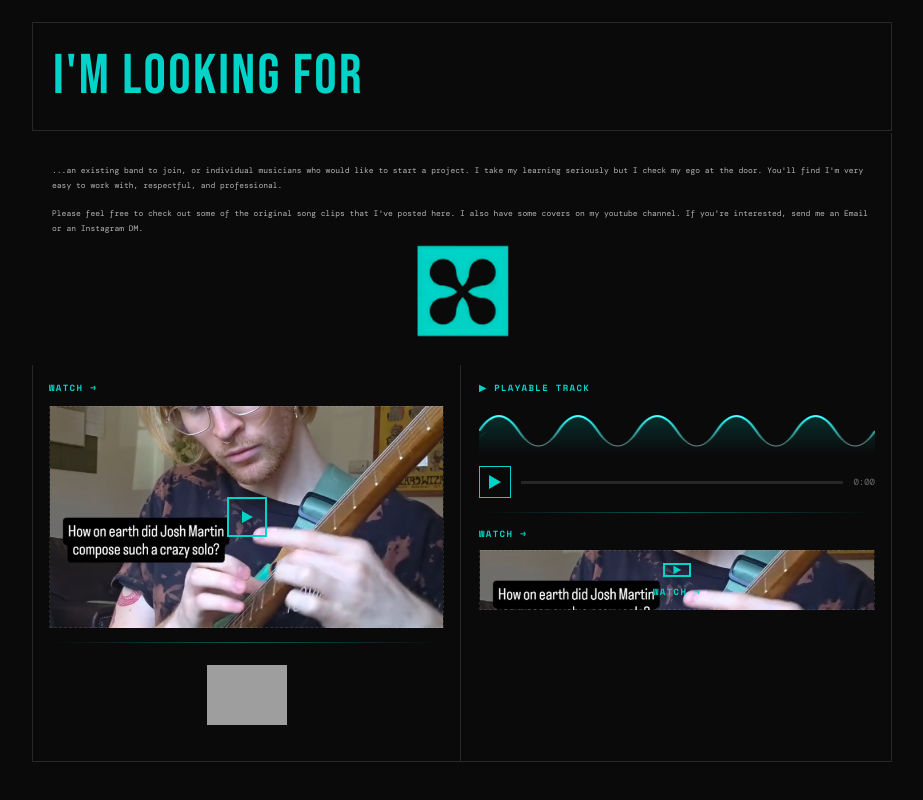
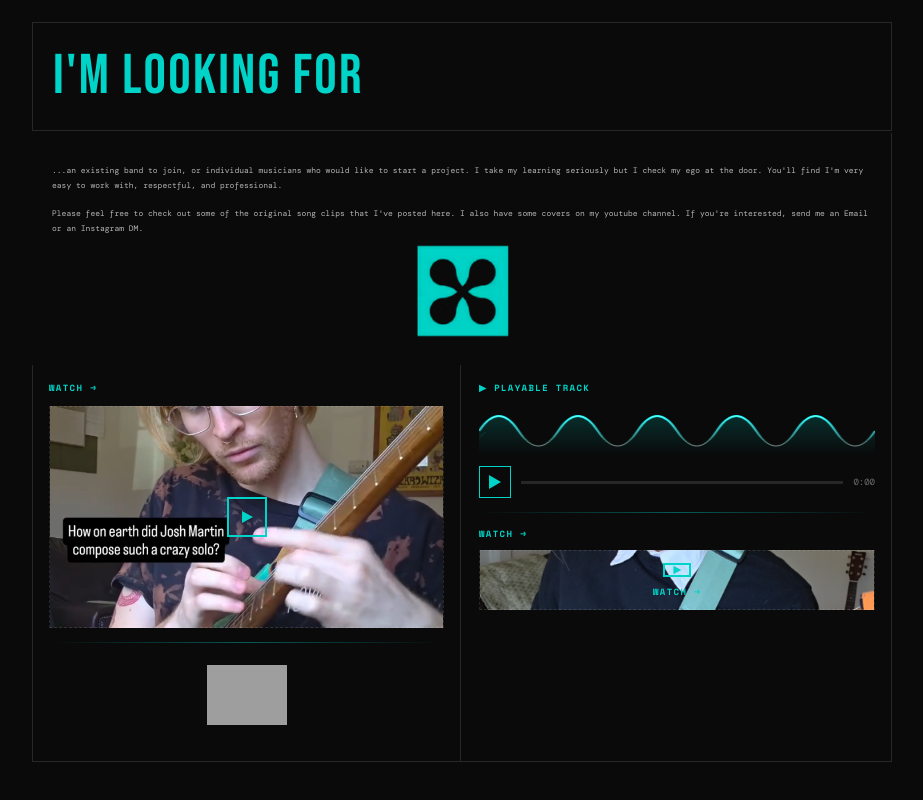
Before and after one commit to jimc11/jimc11.github.io, a website: page index.html in a window 1280 px wide. Shown: the part 930-1730 px from the top of the page, without its empty margins (178-1101 px from the left). Drawn offline with nearby package versions, Linux system fonts and the light colour scheme; grey boxes are pictures that could not be loaded; a web font is replaced by a local one.

Commit message:
Added link to new peacefield cover

```diff
--- a/index.html
+++ b/index.html
@@ -233,7 +233,7 @@
 
         <div class="scan-line" style="margin-top:14px; background: linear-gradient(90deg, transparent, var(--cyan), transparent);"></div>
         <div class="audio-label" style="margin-top:14px; margin-bottom:10px; color:var(--cyan);"> WATCH → </div>
-        <a href="#" class="yt-embed" style="aspect-ratio: unset; padding:14px; height:60px;" target="_blank">
+        <a href="https://www.youtube.com/shorts/Pr8yt3ANqZw" class="yt-embed2" style="aspect-ratio: unset; padding:14px; height:60px;" target="_blank">
           <div class="yt-icon" style="border-color:var(--cyan); width:28px; height:28px;">
             <svg width="10" height="10" viewBox="0 0 14 14" fill="#00d4c8"><path d="M2 1L13 7L2 13V1Z"/></svg>
           </div>
--- a/styles.css
+++ b/styles.css
@@ -438,6 +438,27 @@
   }
   .yt-embed:hover { background: rgba(255,107,138,0.08); }
 
+    .yt-embed2 {
+    width: 100%;
+    aspect-ratio: 16/9;
+    /* background: rgba(255,255,255,0.03); */
+    background-image: url("images/Thumbnail2.png");
+    background-repeat: no-repeat; /* Prevents the image from tiling */
+  background-size: cover; /* Ensures the entire background is covered */
+  background-position: center; /* Centers the image within the container */
+    border: 1px dashed var(--border);
+    display: flex;
+    flex-direction: column;
+    align-items: center;
+    justify-content: center;
+    gap: 8px;
+    cursor: pointer;
+    transition: background 0.2s;
+    text-decoration: none;
+    color: var(--cyan);
+  }
+  .yt-embed:hover { background: rgba(255,107,138,0.08); }
+
   .yt-icon {
     width: 40px;
     height: 40px;
```
Also changed, not shown: images/Thumbnail2.png (added).
